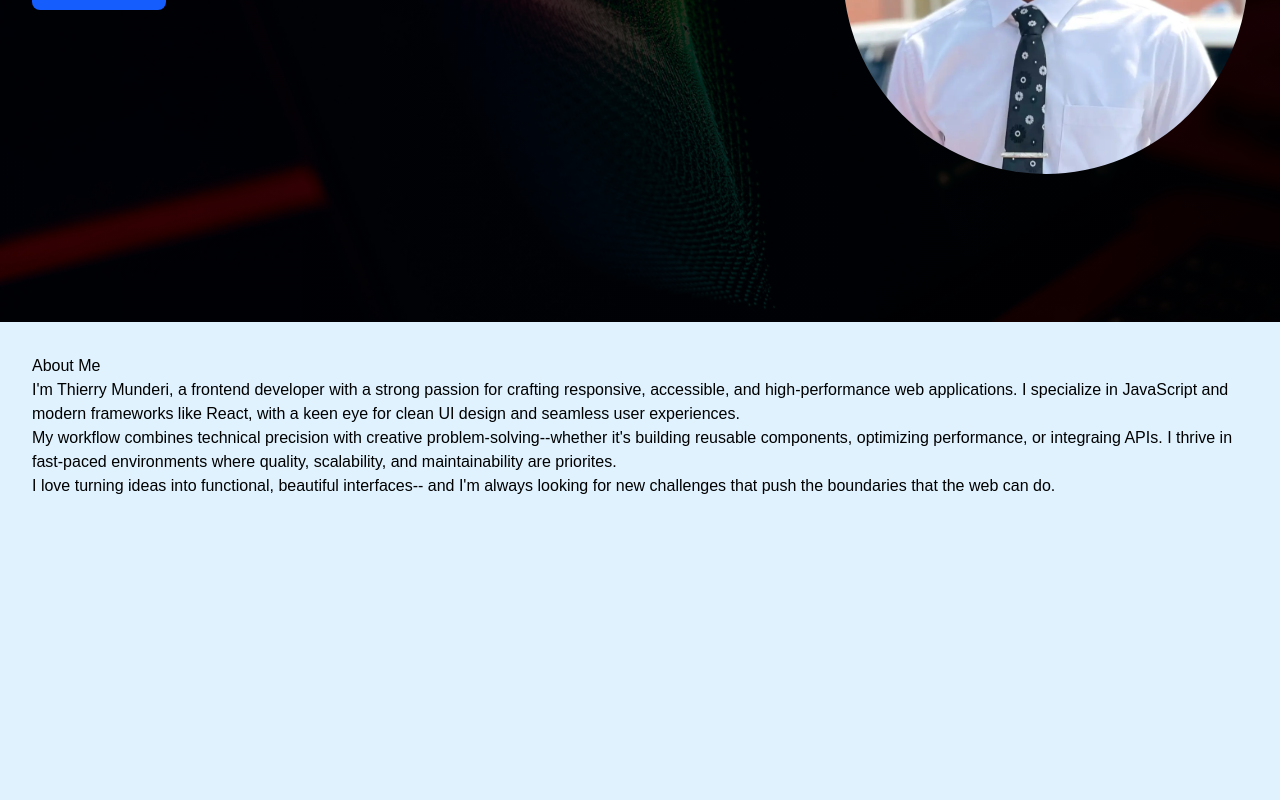
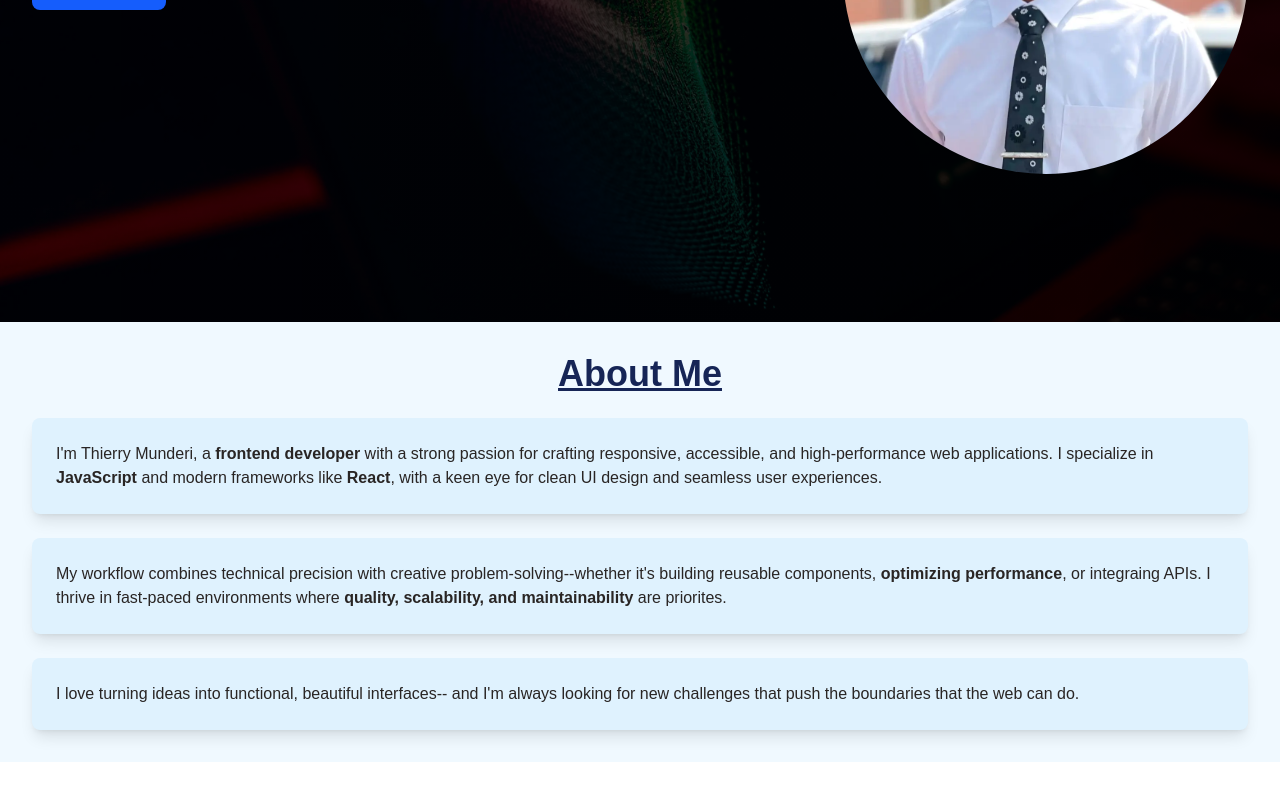
Before and after one commit to Thierry256-dev/Portfolio, a React (Vite) app: page / in a window 1280 px wide. Shown: the part 478-1278 px from the top of the page. After the commit the page ends 1240 px from the top, so only its background shows below. Built offline with nearby package versions, Linux system fonts and the light colour scheme.

Commit message:
Initial styling of the home and about sections

```diff
--- a/src/App.jsx
+++ b/src/App.jsx
@@ -12,7 +12,7 @@ function App() {
       <header id="home" className="flex text-stone-400 px-8 py-2 items-center">
         <Home />
       </header>
-      <section id="about" className="h-screen bg-sky-100 p-8">
+      <section id="about" className="h-auto bg-sky-50 p-8">
         <About />
       </section>
       <section id="projects">
--- a/src/Componets/About.jsx
+++ b/src/Componets/About.jsx
@@ -1,22 +1,27 @@
 export default function About() {
   return (
     <>
-      <div>
-        <h1>About Me</h1>
-        <p>
-          I'm Thierry Munderi, a frontend developer with a strong passion for
-          crafting responsive, accessible, and high-performance web
-          applications. I specialize in JavaScript and modern frameworks like
-          React, with a keen eye for clean UI design and seamless user
-          experiences.
+      <div className="flex flex-col gap-6 rounded-lg text-md">
+        <h1 className="text-center text-4xl font-bold text-blue-950 underline">
+          About Me
+        </h1>
+        <p className="shadow-lg p-6 rounded-lg text-stone-800 bg-sky-100">
+          I'm Thierry Munderi, a <strong>frontend developer</strong> with a
+          strong passion for crafting responsive, accessible, and
+          high-performance web applications. I specialize in{" "}
+          <strong>JavaScript</strong> and modern frameworks like{" "}
+          <strong>React</strong>, with a keen eye for clean UI design and
+          seamless user experiences.
         </p>
-        <p>
+        <p className="shadow-lg p-6 rounded-lg text-stone-800 bg-sky-100">
           My workflow combines technical precision with creative
-          problem-solving--whether it's building reusable components, optimizing
-          performance, or integraing APIs. I thrive in fast-paced environments
-          where quality, scalability, and maintainability are priorites.
+          problem-solving--whether it's building reusable components,{" "}
+          <strong>optimizing performance</strong>, or integraing APIs. I thrive
+          in fast-paced environments where{" "}
+          <strong>quality, scalability, and maintainability</strong> are
+          priorites.
         </p>
-        <p>
+        <p className="shadow-lg p-6 rounded-lg text-stone-800 bg-sky-100">
           I love turning ideas into functional, beautiful interfaces-- and I'm
           always looking for new challenges that push the boundaries that the
           web can do.
--- a/src/Componets/Home.jsx
+++ b/src/Componets/Home.jsx
@@ -3,7 +3,7 @@ import profile from "../assets/profile.webp";
 export default function Home() {
   return (
     <>
-      <div className="fixed top-0 left-0 w-screen z-100 flex justify-around items-center p-[20px] bg-transparent ">
+      <div className="fixed top-0 left-0 w-screen z-100 flex justify-around items-center p-[20px] bg-slate-950/75 ">
         <h1 className="">Thierry_Munderi</h1>
         <nav className="flex gap-4">
           <a href="#home" className="hover:text-amber-500">
```
